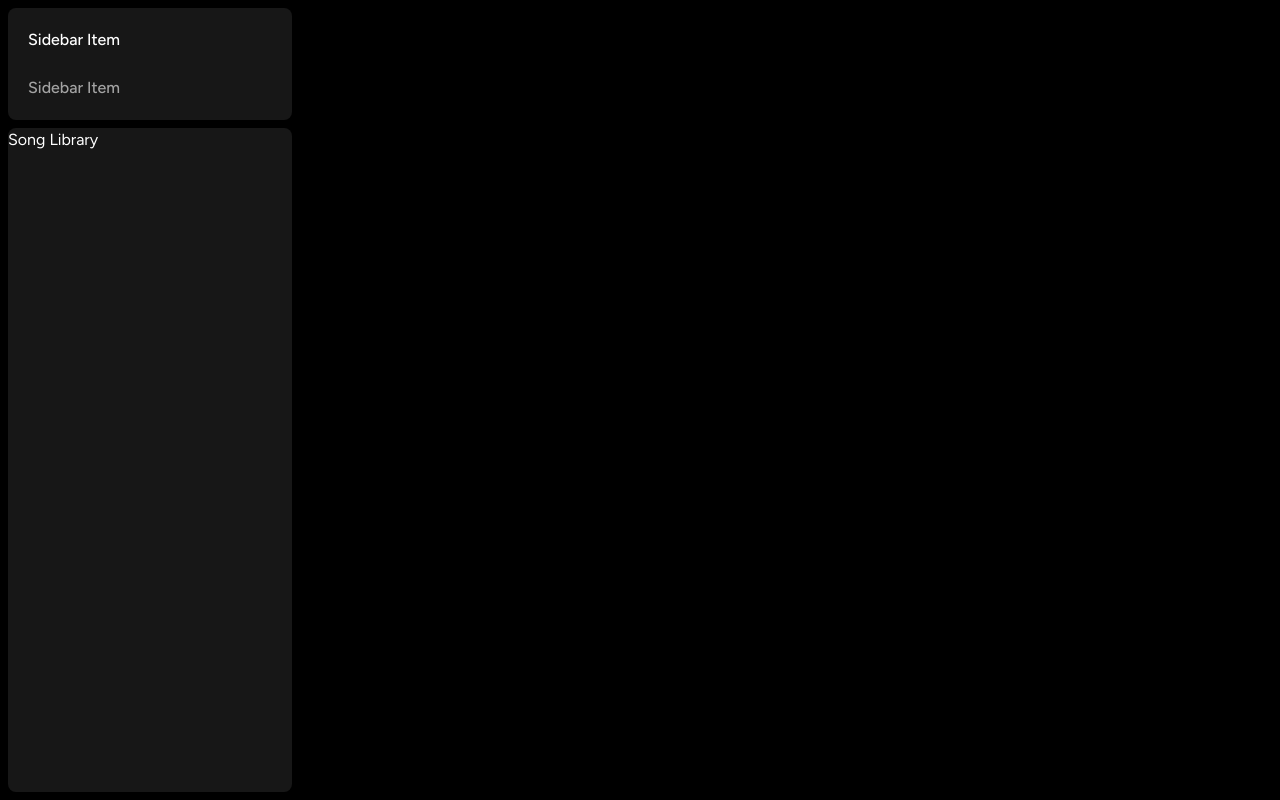
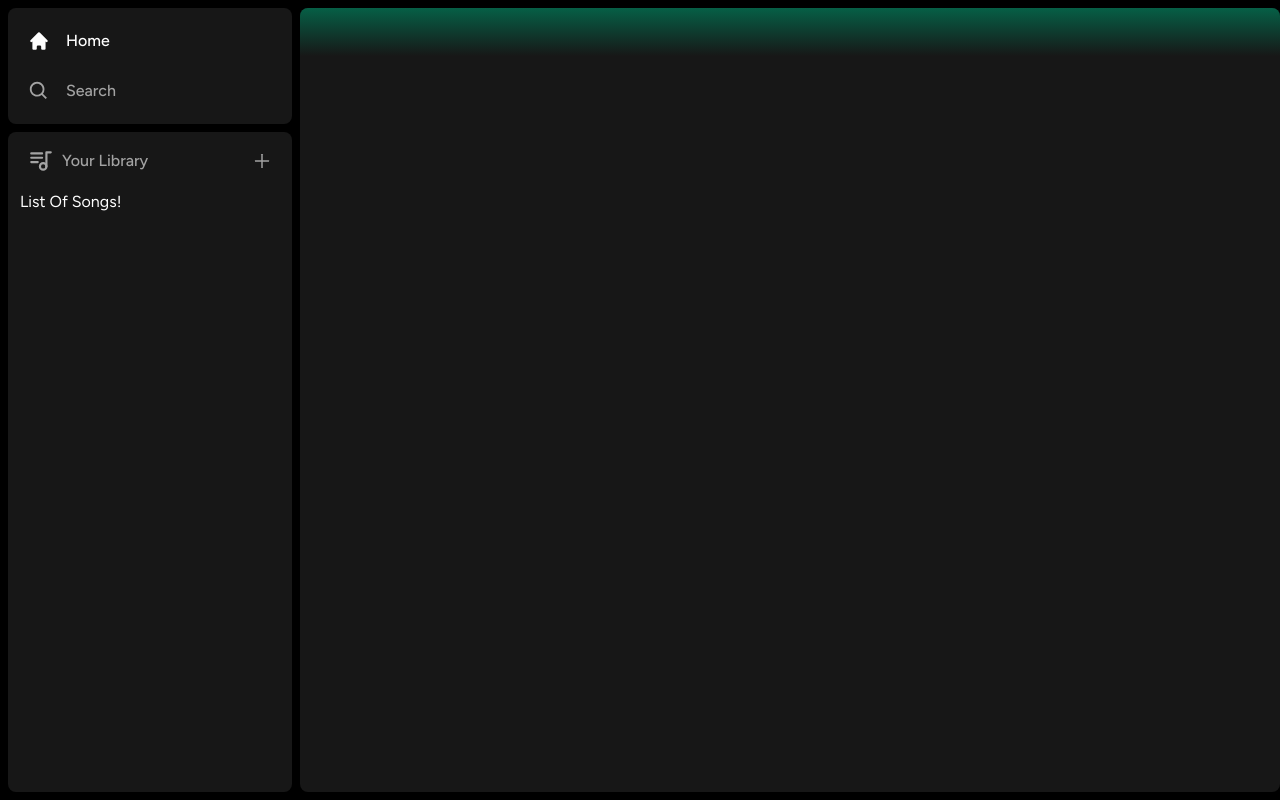
Before and after one commit to trevoncharles/rave, a Next.js app: page / in a window 1280 px wide. Built offline with nearby package versions, Linux system fonts and the light colour scheme.

Commit message:
Added Header

```diff
--- a/app/(site)/page.tsx
+++ b/app/(site)/page.tsx
@@ -1,8 +1,18 @@
+import Header from "@/components/header"
 
 export default function Home() {
   return (
-    <div className = "text-green-500">
-    Main Content
+    <div className= "
+    bg-neutral-900
+    rounded-lg
+    h-full
+    w-full
+    overflow-hidden
+    overflow-y-hidden
+    ">
+    <Header>
+
+    </Header>
     </div>
   );
 }
--- /dev/null
+++ b/components/Header.tsx
@@ -0,0 +1,36 @@
+"use client";
+
+import { useRouter } from "next/navigation";
+import { twMerge } from "tailwind-merge";
+
+interface HeaderProps {
+  children: React.ReactNode;
+  classname?: string;
+}
+
+const Header: React.FC<HeaderProps> = ({
+  children,
+  classname
+}) => {
+
+const router = useRouter();
+
+  const handleLogout = () => {
+    //Handle Logggout in future
+  }
+
+  return (
+  <div
+    className={twMerge(`
+    h-fit
+    bg-gradient-to-b
+    from-emerald-800
+    p-6
+    `,
+
+    )}
+    >
+  </div>);
+}
+
+export default Header;
--- /dev/null
+++ b/components/Library.tsx
@@ -0,0 +1,55 @@
+import { AiOutlinePlus } from "react-icons/ai";
+import { TbPlaylist } from "react-icons/tb";
+
+const Library = () => {
+  const onClick = () => {
+    //Handle upload Later
+  }
+  return (
+    <div className="flex flex-col">
+      <div className="
+      flex
+      items-center
+      justify-between
+      px-5
+      pt-4
+      "
+      >
+        <div className="
+        inline-flex
+        items-center
+        gap-x-2
+        "
+        >
+          <TbPlaylist className=" text-neutral-400" size={26} />
+          <p className="
+            text-neutral-400
+            font-medium
+            text-md
+           "
+          >
+            Your Library
+          </p>
+        </div>
+        <AiOutlinePlus
+          onClick={onClick}
+          size={20}
+          className="
+          text-neutral-400
+          cursor-pointer
+          hover:text-white
+          transition"/>
+      </div>
+      <div className="
+      flex
+      flex-col
+      gap-y-2
+      mt-4
+      px-3">
+        List Of Songs!
+      </div>
+    </div>
+  );
+}
+
+export default Library;
--- a/components/Sidebar.tsx
+++ b/components/Sidebar.tsx
@@ -6,6 +6,7 @@
 import { BiSearch } from "react-icons/bi";
 import Box from "./Box";
 import SidebarItem from "./SidebarItem";
+import Library from "./Library";
 
 
 
@@ -66,9 +67,15 @@
           </div>
         </Box>
         <Box className="overflow-y-auto h-full">
-          Song Library
+          <Library />
         </Box>
       </div>
+      <main className=" hfull
+      flex-1
+      overflow-y-auto
+      py-2">
+        {children}
+      </main>
     </div>
   );
 }
--- a/components/SidebarItem.tsx
+++ b/components/SidebarItem.tsx
@@ -11,7 +11,7 @@
 }
 
 const SidebarItem: React.FC<SidebarItemsProps> = ({
-  icon,
+  icon: Icon, //remap icon prop to be used as an element
   label,
   active,
   href,
@@ -37,7 +37,9 @@
       active && "text-white"
       )}
     >
-      Sidebar Item
+      <Icon size={26} />
+      <p className="truncate w-full">{label}
+      </p>
     </Link>
   );
 }
```
